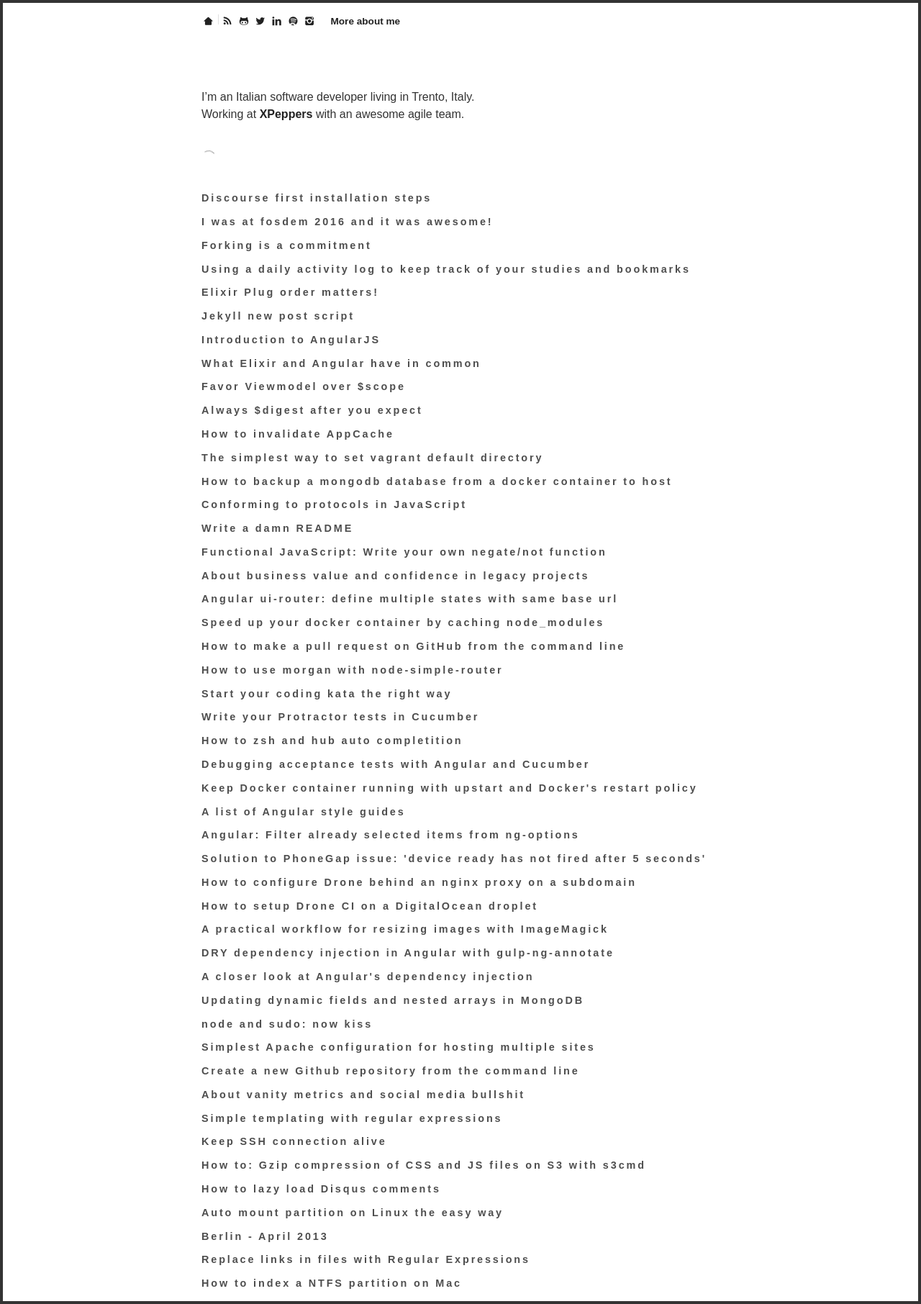
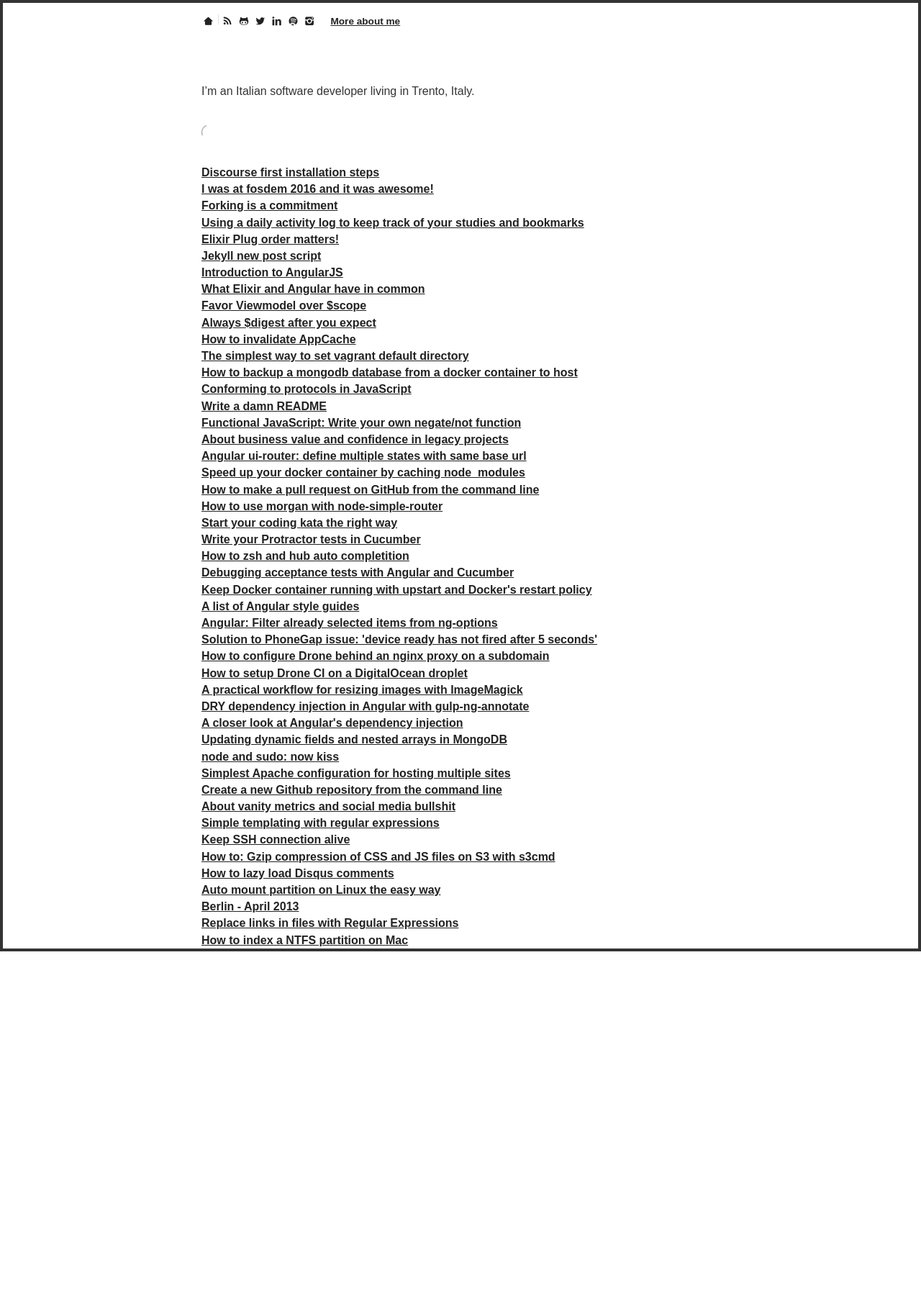
Before and after one commit to christian-fei/christian-fei.github.io-pandoc, a Jekyll site: the page built from index.html, in a window 1280 px wide. Shown: the whole page at 72% size. Built offline with Jekyll 4.4.1, drawn with Linux system fonts in a browser that asks for light colours; nearby versions of some CDN libraries; after the commit the page ends 1322 px from its top, so only the background shows below that.

Commit message:
remove the team

```diff
--- a/_layouts/default.html
+++ b/_layouts/default.html
@@ -29,8 +29,6 @@
     {% endif %}
 
     <link rel="stylesheet" href="https://unpkg.com/tachyons@4.5.5/css/tachyons.min.css"/>
-    <link rel="stylesheet" type="text/css" href="/assets/css/colors.min.css" />
-    <link rel="stylesheet" type="text/css" href="/assets/css/typebase.css" />
     <link rel="stylesheet" type="text/css" href="/assets/fontello-cf/css/fontello.css" />
     <link rel="stylesheet" type="text/css" href="/assets/css/main.css" />
   </head>
@@ -52,8 +50,6 @@
       <section class="container">
         <p class="intro">
           I’m an Italian software developer living in Trento, Italy.
-          <br/>
-          Working at <a target="_blank" href="http://www.xpeppers.com/">XPeppers</a> with an awesome agile team.
         </p>
         <p>
           <div id="currently-working-on">
--- a/_layouts/post.html
+++ b/_layouts/post.html
@@ -4,7 +4,7 @@ layout: default
 
 <article class="content">
   <header>
-    <h1 class="f1">{{ page.title }}</h1>
+    <h1 class="title f1">{{ page.title }}</h1>
     <span class="f6">
       {{ page.date | date_to_string }}
     </span>
--- a/assets/css/main.css
+++ b/assets/css/main.css
@@ -91,12 +91,6 @@ a:hover {
   text-decoration: underline;
 }
 
-article header {
-  margin-bottom: 3em;
-}
-
-
-
 .separator {
   display: inline-block;
   margin-top: 0.5rem;
@@ -110,37 +104,6 @@ article header {
   background-color: #e0e0e0;
   position: absolute;
   top: -0.85rem;
-}
-
-.post-link {
-  margin-top: -0.25rem;
-  margin-bottom: 0.85rem;
-}
-
-.post-link .title {
-  font-size: 0.9rem !important;
-  opacity: 0.8;
-  transition: all .3s ease;
-}
-.post-link .title:hover {
-  opacity: 1;
-}
-
-.post-link time {
-  font-size: 0.8rem;
-  opacity: 0.3;
-  transition: all .3s ease;
-}
-.post-link time:hover {
-  opacity: 0.5;
-}
-
-header h1 {
-  font-size: 3em;
-}
-
-.title {
-  text-transform: none !important;
 }
 
 #currently-working-on {
```
